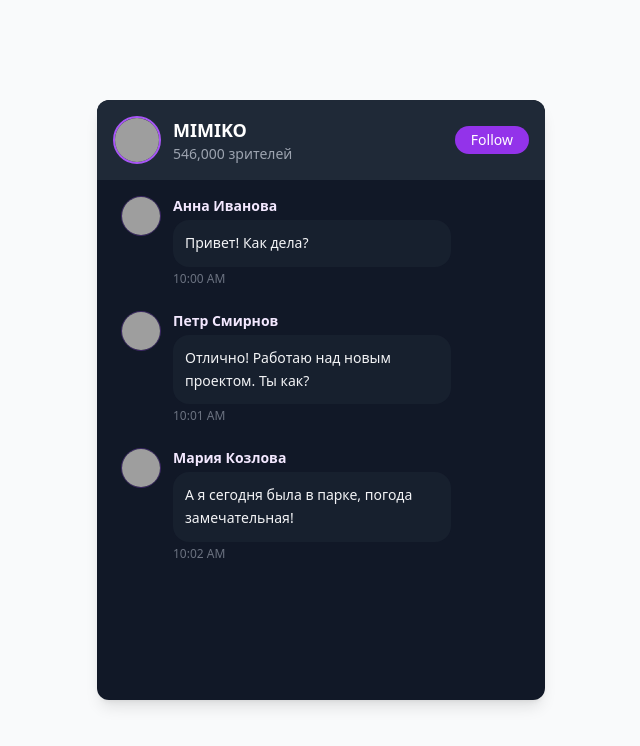
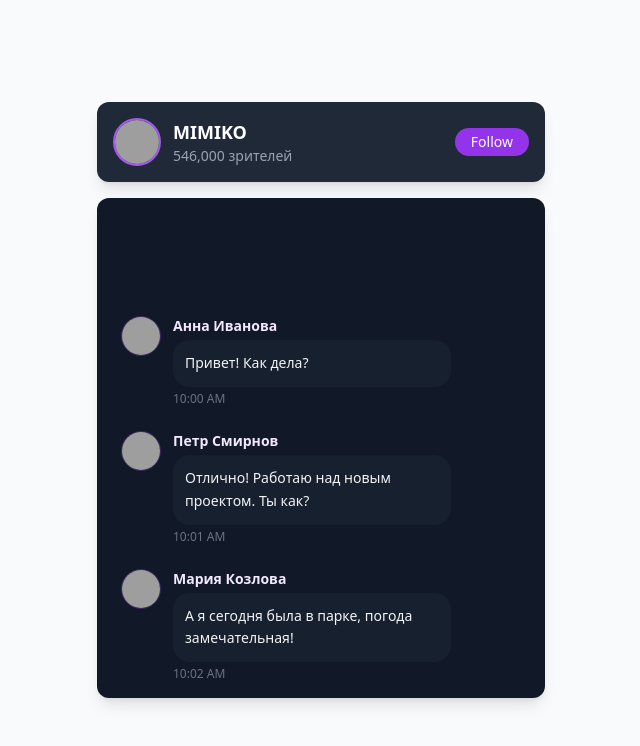
Before and after one commit to alazepon/chatbubbles-widget, a React (Vite) app: page / in a window 1280 px wide. Shown: the top 746 px of the page, without its empty margins (319-959 px from the left). Built offline with nearby package versions, Linux system fonts and the light colour scheme; grey boxes are pictures that could not be loaded.

Commit message:
Refactor chat layout
- Messages are now pinned to the bottom-left corner.
- Streamer info section is separated from the chat.

```diff
--- a/src/components/ChatWidget.tsx
+++ b/src/components/ChatWidget.tsx
@@ -40,13 +40,18 @@ export const ChatWidget = () => {
   }, []);
 
   return (
-    <div className="flex flex-col w-full max-w-md mx-auto h-[600px] bg-gray-900 rounded-xl shadow-lg overflow-hidden">
+    <div className="flex flex-col gap-4 w-full max-w-md mx-auto">
+      {/* Отдельный блок для информации о стримере */}
       <StreamInfo />
+
+      {/* Отдельный блок для чата */}
+      <div className="flex flex-col h-[500px] bg-gray-900 rounded-xl shadow-lg overflow-hidden">
         <div
           ref={chatRef}
-        className="flex-1 overflow-y-auto p-2 space-y-2 scroll-smooth"
+          className="flex-1 overflow-y-auto scroll-smooth flex flex-col justify-end"
           style={{ scrollbarWidth: 'thin' }}
         >
+          <div className="p-2 space-y-2">
             {messages.map((message) => (
               <Message
                 key={message.id}
@@ -57,5 +62,7 @@ export const ChatWidget = () => {
             ))}
           </div>
         </div>
+      </div>
+    </div>
   );
 };
--- a/src/components/StreamInfo.tsx
+++ b/src/components/StreamInfo.tsx
@@ -29,7 +29,8 @@ export const StreamInfo = () => {
   if (!streamerInfo) return null;
 
   return (
-    <div className="flex items-center justify-between bg-gray-800 p-4 rounded-t-xl">
+    <div className="bg-gray-800 p-4 rounded-xl shadow-lg">
+      <div className="flex items-center justify-between">
         <div className="flex items-center gap-3">
           <img
             src={streamerInfo.avatar}
@@ -47,5 +48,6 @@ export const StreamInfo = () => {
           Follow
         </button>
       </div>
+    </div>
   );
 };
```
Lines whose indentation alone changed are shown as unchanged.
